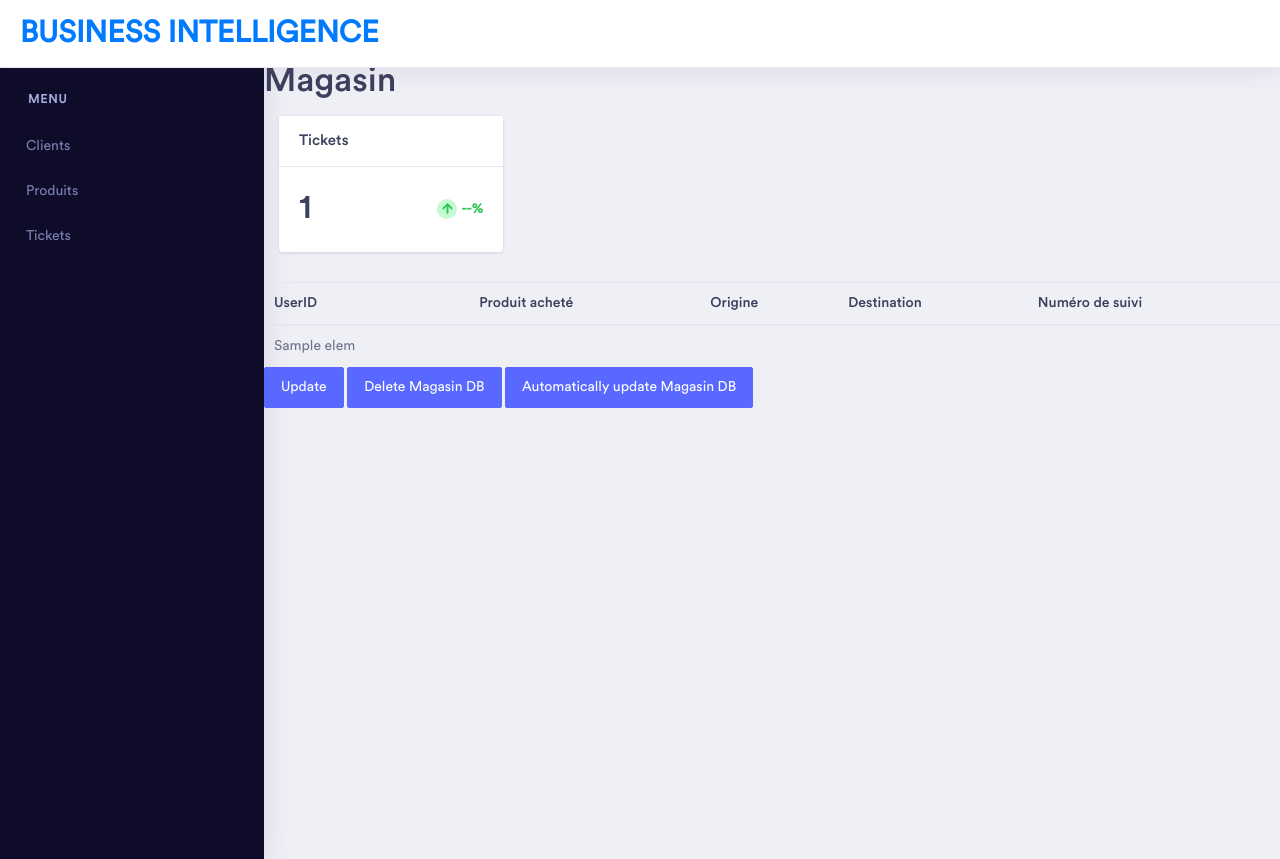
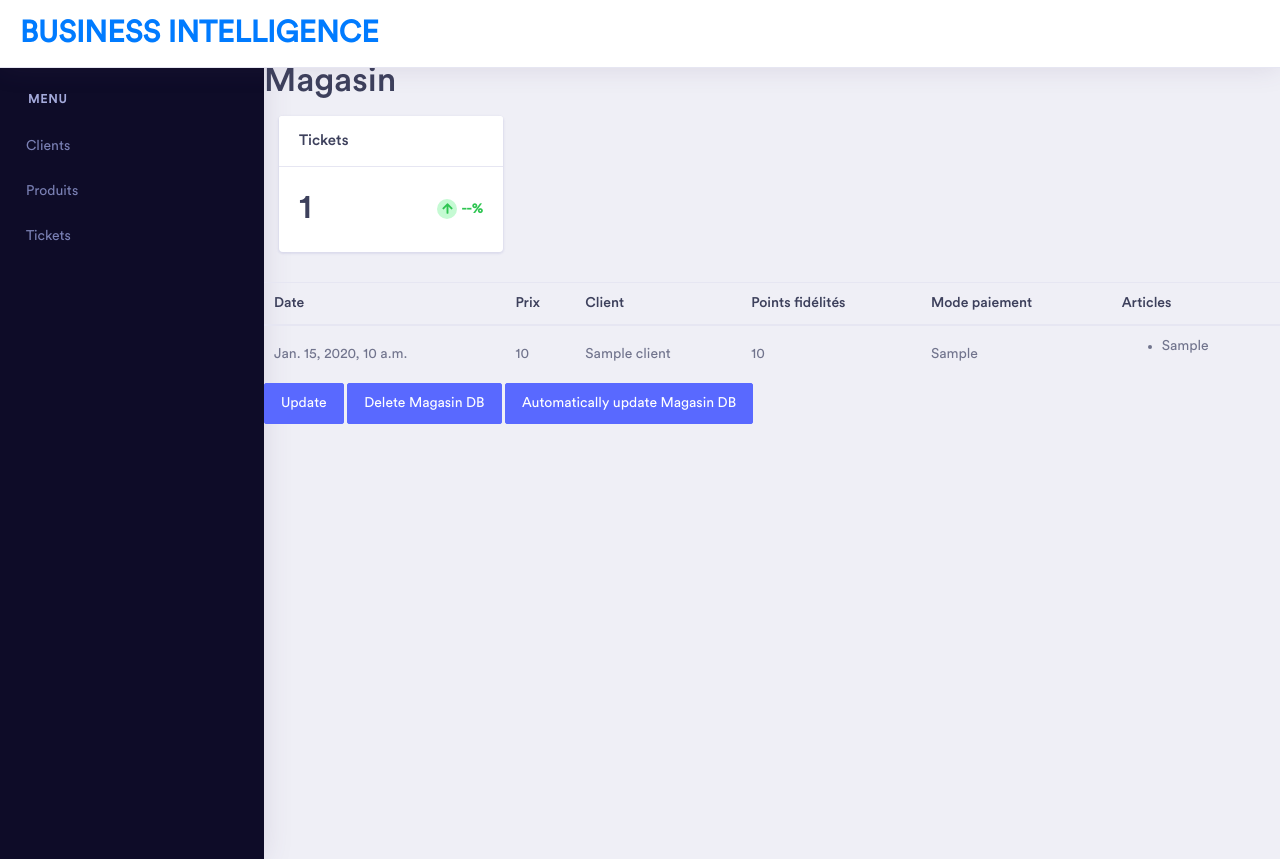
Before and after one commit to ursi-2020/business-intelligence, a Django app: template application/djangoapp/templates/magasin.html in a window 1280 px wide. Shown: the top 859 px of the page. Run offline with Django 3.2, Linux system fonts and the light colour scheme; the template is opened without the code that fills it: most values are stand-ins (such as "Sample title", 1, 10 or a date in 2020); parts of the project's set-up code (start-up, migrations or seed data) failed here and were passed over; some libraries are stand-ins or nearby versions; some web fonts are replaced.

Commit message:
[TICKET] Modification du front.

```diff
--- a/application/djangoapp/templates/magasin.html
+++ b/application/djangoapp/templates/magasin.html
@@ -20,20 +20,32 @@
 		<table class="table table-sm">
 			<thead>
 				<tr>
-					<th scope="col">UserID</th>
-					<th scope="col">Produit acheté</th>
-					<th scope="col">Origine</th>
-					<th scope="col">Destination</th>
-					<th scope="col">Numéro de suivi</th>
+					<th scope="col">Date</th>
+					<th scope="col">Prix</th>
+					<th scope="col">Client</th>
+					<th scope="col">Points fidélités</th>
+					<th scope="col">Mode paiement</th>
+                    <th scope="col">Articles</th>
 				</tr>
 			</thead>
 			<tbody>
 				{% for ticket in tickets %}
 					<tr>
-						{% for elem in ticket %}
-							<td> {{ elem }} </td>
-						{% endfor %}
-					</tr>
+						<td>{{ ticket.date}}</td>
+						<td>{{ ticket.prix }}</td>
+						<td>{{ ticket.client }}</td>
+						<td>{{ ticket.pointsFidelite }}</td>
+						<td>{{ ticker.modePaiement }}</td>
+                        <td>
+                            <ul>
+                            {% for article in ticket.articles %}
+                                    <li>
+                                        {{ article.codeProduit }}
+                                    </li>
+                            {% endfor %}
+                            </ul>
+                        </td>
+                    </tr>
 				{% endfor %}
 			</tbody>
 		</table>
```
